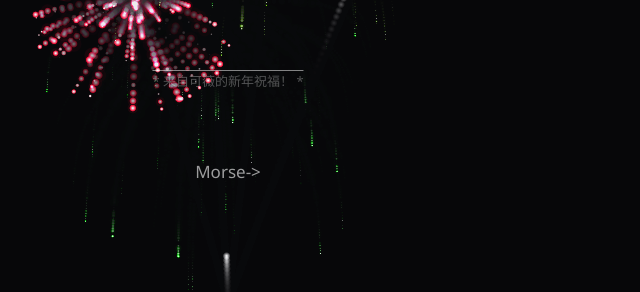
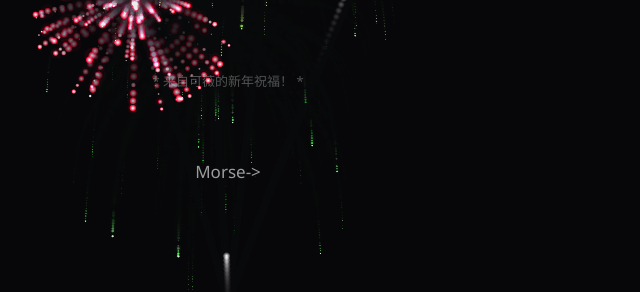
Before and after one commit to KW8Git/02Yanhua, a plain HTML site: page index.html in a window 1280 px wide. Shown: the part 497-789 px from the top of the page, 412-1052 px from the left. Drawn offline with nearby package versions, Linux system fonts and the light colour scheme; animation ran at ten frames a second.

Commit message:
update css

```diff
--- a/css/style.css
+++ b/css/style.css
@@ -125,7 +125,6 @@ body{
 	font-size: 13px;
 	font-weight: thin;
 	text-align: center;
-	border-top: 1px solid rgba(255,255,255,.5);
 	/*padding: 20px 50px;*/
 
 	/*z-index: 0;*/
```
